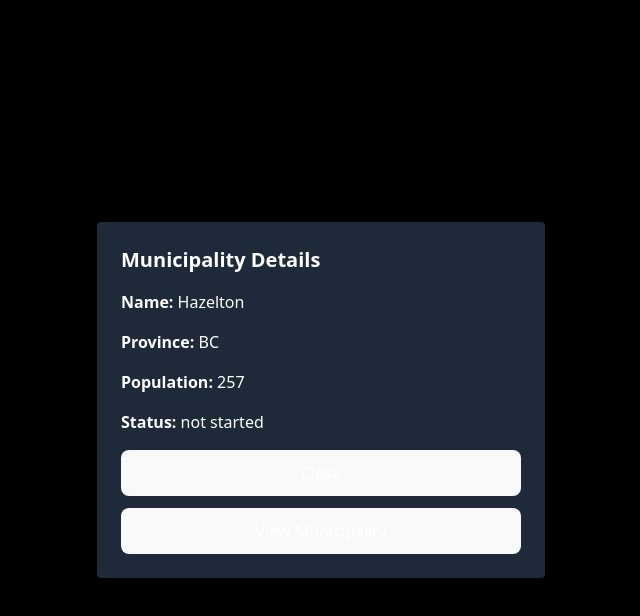
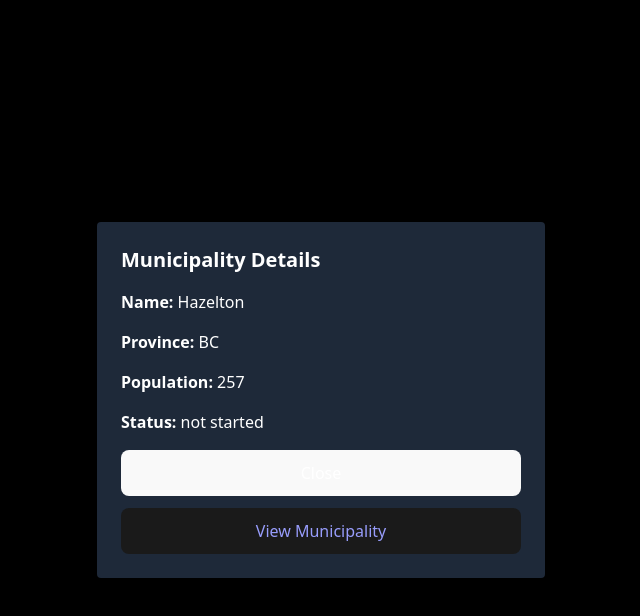
Before and after one commit to dbiel-77/municipality-visualizer, a React (Vite) app: page / in a window 1280 px wide. Both pictures are taken after a click on the button "Choose a Random Municipality". Shown: the top 616 px of the page, without its empty margins (319-959 px from the left). Built offline with nearby package versions, Linux system fonts and the light colour scheme.

Commit message:
fixed button for real this time

```diff
--- a/src/components/dashboard/RandomModal.jsx
+++ b/src/components/dashboard/RandomModal.jsx
@@ -17,18 +17,20 @@ export default function RandomModal({ municipality, onClose, onConfirm }) {
 
         <div className="flex flex-col gap-3">
           <button
-            OnClick={onClose}
-            className="bg-blue-600 hover:bg-blue-700 text-white text-lg px-6 py-2 rounded font-semibold"
+            onClick={onClose}
+            className="bg-red-600 hover:bg-red-700 text-white text-lg px-6 py-2 rounded font-semibold"
           >
             Close
           </button>
 
-          <button
-            OnClick={() => window.open(statcanURL, "_blank", "noopener")}
-            className="bg-blue-600 hover:bg-blue-700 text-white text-lg px-6 py-2 rounded font-semibold"
+          <a
+            href={statcanURL}
+            target="_blank"
+            rel="noopener noreferrer"
+            className="text-white text-lg px-6 py-2 rounded font-semibold text-center no-underline inline-flex items-center justify-center"
           >
             View Municipality
-          </button>
+          </a>
         </div>
       </div>
     </div>
--- a/src/index.css
+++ b/src/index.css
@@ -56,6 +56,26 @@ button:focus-visible {
   outline: 4px auto -webkit-focus-ring-color;
 }
 
+a {
+  border-radius: 8px;
+  border: 1px solid transparent;
+  padding: 0.6em 1.2em;
+  font-size: 1em;
+  font-weight: 500;
+  font-family: inherit;
+  background-color: #1a1a1a;
+  color: #989dfc;
+  cursor: pointer;
+  transition: border-color 0.25s;
+}
+a:hover {
+  border-color: #646cff;
+}
+a:focus,
+a:focus-visible {
+  outline: 4px auto -webkit-focus-ring-color;
+}
+
 @media (prefers-color-scheme: light) {
   :root {
     color: #213547;
```
